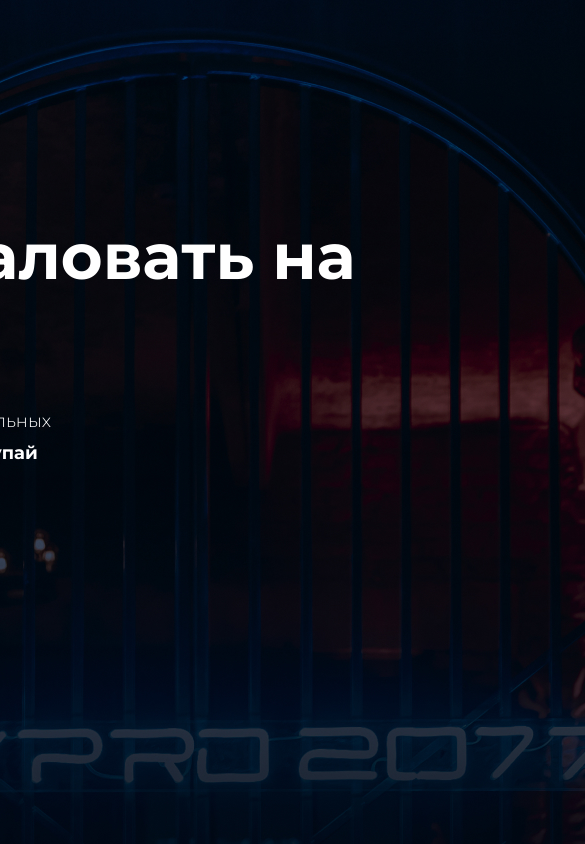
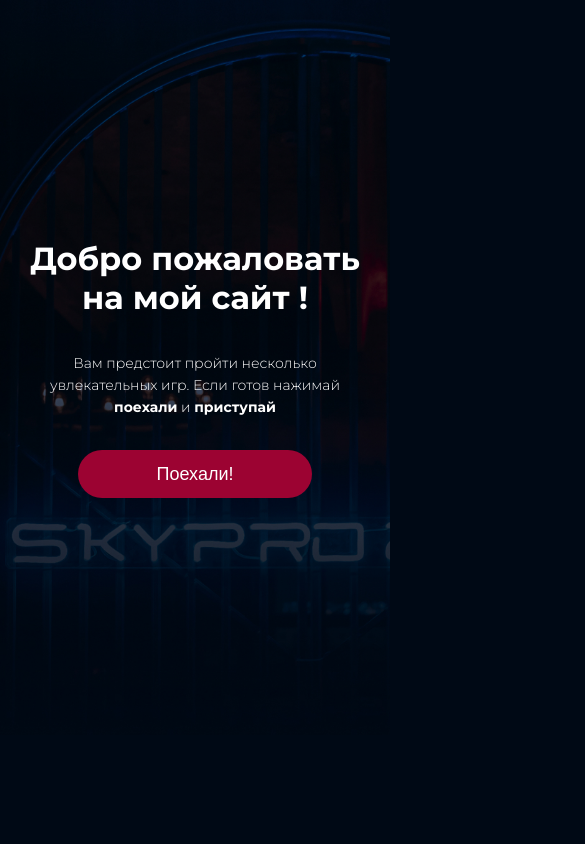
Before and after one commit to kessru/2-nd_course_hw, a plain HTML site: page index.html in a window 390 px wide. Shown: the top 844 px of the page, 585 px wide, since content can reach past the window. Drawn offline with Linux system fonts and the light colour scheme.

```diff
--- /dev/null
+++ b/_mobile.scss
@@ -0,0 +1,54 @@
+@media (max-width: 768px) {
+    body {
+        display: block;
+    }
+
+    .center {
+        padding-left: 16px;
+        padding-right: 16px;
+        width: auto;
+
+    }
+
+    .header {
+        height: 735px;
+        border: none;
+        display: flex;
+        box-sizing: border-box;
+        justify-content: flex-start;
+        flex-direction: column;
+        flex-wrap: wrap;
+        align-content: center;
+        align-items: center;
+        background-position: 32%;
+
+        &__welcome {
+            font-size: 32px;
+            line-height: 39px;
+            text-align: center;
+            padding-top: 238.69px;
+            width: 343px;
+        }
+
+        &__text {
+            font-size: 14px;
+            line-height: 22px;
+            text-align: center;
+            width: 343px;
+            margin-top: 35px;
+        }
+
+        &__btn {
+            margin-top: 32px;
+        }
+    }
+
+    .product {
+        grid-template-columns: repeat(4, 1fr);
+        justify-items: center;
+
+        &__box {
+            width: 343px;
+        }
+    }
+}
--- a/style.scss
+++ b/style.scss
@@ -1,6 +1,6 @@
 * {
-    margin-top: 0;
-    margin-bottom: 0;
+    margin: 0;
+    padding: 0;
 }
 
 body {
@@ -69,6 +69,12 @@
         line-height: 22px;
         letter-spacing: 0px;
         text-align: center;
+        transition: all 0.3s;
+
+        &:hover {
+            background-color: #EB443F;
+            cursor: url(img/pointer.svg), auto;
+        }
 
     }
 }
@@ -89,6 +95,7 @@
         box-sizing: border-box;
         border-style: none;
         position: relative;
+        transition: all .3s;
 
         &:first-child {
             background-image: url(img/back_game1.jpg);
@@ -108,8 +115,13 @@
             background-size: cover;
         }
 
+        &:hover {
+            outline: 3px solid #44D2FF;
+            cursor: url(img/pointer.svg), auto;
+        }
+    }
 
-    }
+
 
     &__name {
         font-size: 24px;
@@ -123,3 +135,5 @@
         left: 32px;
     }
 }
+
+@import 'mobile';
```
Also changed, not shown: img/pointer.svg (added), style.css, 1 other file.
